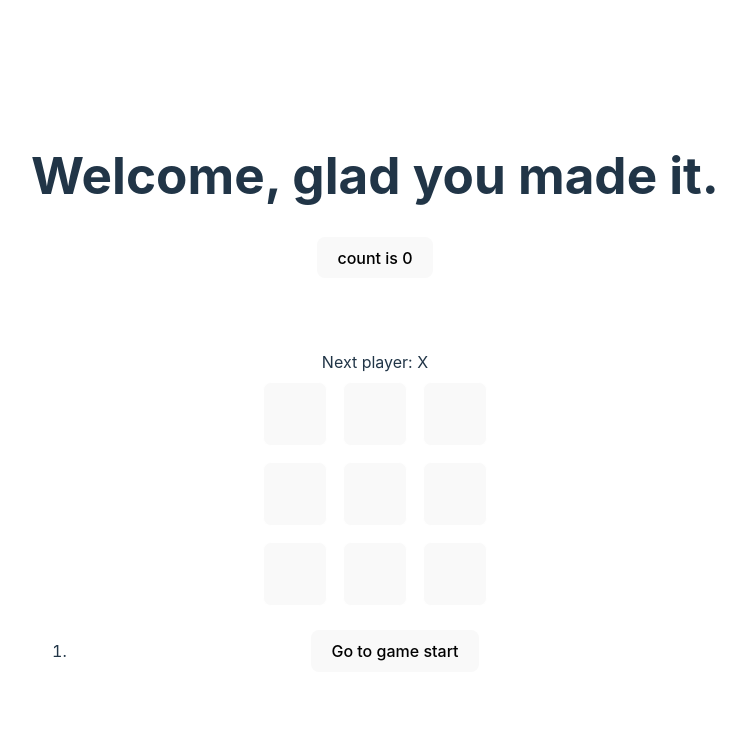
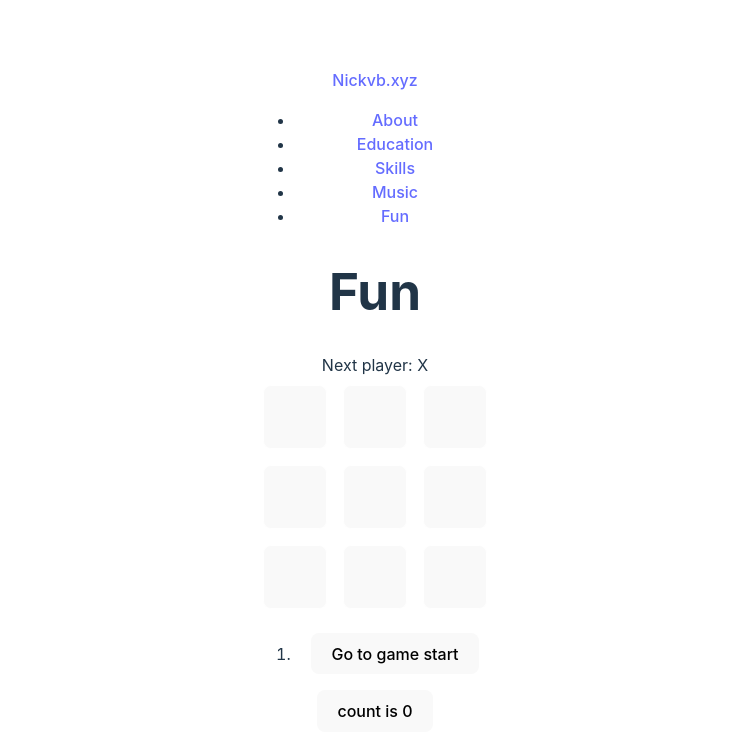
Before and after one commit to nvonbuttlar/portfolio-2025, a React (Vite) app: page /fun in a window 1280 px wide. Shown: the top 756 px of the page, without its empty margins (265-1011 px from the left). Built offline with nearby package versions, Linux system fonts and the light colour scheme.

Commit message:
remove js routing and install react router

```diff
--- a/package.json
+++ b/package.json
@@ -11,7 +11,8 @@
   },
   "dependencies": {
     "react": "^18.3.1",
-    "react-dom": "^18.3.1"
+    "react-dom": "^18.3.1",
+    "react-router": "^7.1.3"
   },
   "devDependencies": {
     "@eslint/js": "^9.17.0",
--- a/src/App.jsx
+++ b/src/App.jsx
@@ -1,17 +1,28 @@
 import './App.css'
-import TicTacToe from './TicTacToe'
-import Counter from './Counter'
+import Navbar from './components/NavBar'
+import { BrowserRouter, Routes, Route } from "react-router";
+import Home from './pages/Home';
+import About from './pages/About';
+import Education from './pages/Education';
+import Skills from './pages/Skills';
+import Fun from './pages/Fun';
+import Music from './pages/Music';
 
 function App() {
+
   return (
     <>
-      <h1>Welcome, glad you made it.</h1>
-      <Counter />
-      <br/>
-      <br/>
-      <br/>
-      <br/>
-      <TicTacToe />
+      <Navbar />
+      <BrowserRouter>
+        <Routes>
+          <Route path="/" element={<Home />} />
+          <Route path="/about" element={<About />} />
+          <Route path="/education" element={<Education />} />
+          <Route path="/skills" element={<Skills />} />
+          <Route path="/fun" element={<Fun />} />
+          <Route path="/music" element={<Music />} />
+        </Routes>
+      </BrowserRouter>
     </>
   )
 }
--- a/src/Counter.jsx
+++ b/src/components/Counter.jsx
@@ -1,5 +1,4 @@
 import { useState } from 'react'
-import './App.css'
 
 export default function Counter() {
   const [count, setCount] = useState(0)
--- /dev/null
+++ b/src/components/Navbar.jsx
@@ -0,0 +1,24 @@
+export default function Navbar() {
+  return (
+    <nav className="nav">
+      <a href="/" className="site-title">Nickvb.xyz</a>
+      <ul>
+        <li>
+          <a href="/about">About</a>
+        </li>
+        <li>
+          <a href="/education">Education</a>
+        </li>
+        <li>
+          <a href="/skills">Skills</a>
+        </li>
+        <li>
+          <a href="/music">Music</a>
+        </li>
+        <li>
+          <a href="/fun">Fun</a>
+        </li>
+      </ul>
+    </nav>
+  );
+}
--- /dev/null
+++ b/src/pages/About.jsx
@@ -0,0 +1,3 @@
+export default function About() {
+  return <h1>About</h1>;
+}
--- /dev/null
+++ b/src/pages/Education.jsx
@@ -0,0 +1,3 @@
+export default function Education() {
+  return <h1>Education</h1>;
+}
--- /dev/null
+++ b/src/pages/Fun.jsx
@@ -0,0 +1,14 @@
+import TicTacToe from '../components/TicTacToe'
+import Counter from '../components/Counter'
+
+export default function Fun() {
+  return (
+    <>
+      <h1>Fun</h1>
+      <div>
+        <TicTacToe />
+        <Counter />
+      </div>
+    </>
+  );
+}
--- /dev/null
+++ b/src/pages/Home.jsx
@@ -0,0 +1,5 @@
+export default function Home() {
+  return (
+    <h1>Welcome, glad you made it.</h1>
+  )
+}
--- /dev/null
+++ b/src/pages/Music.jsx
@@ -0,0 +1,3 @@
+export default function Music() {
+  return <h1>Music</h1>;
+}
--- /dev/null
+++ b/src/pages/Skills.jsx
@@ -0,0 +1,3 @@
+export default function Skills() {
+  return <h1>Skills</h1>;
+}
```
Also changed, not shown: src/components/TicTacToe.jsx (renamed from src/TicTacToe.jsx), 1 other file (tests, documents, lock files or other folders).
